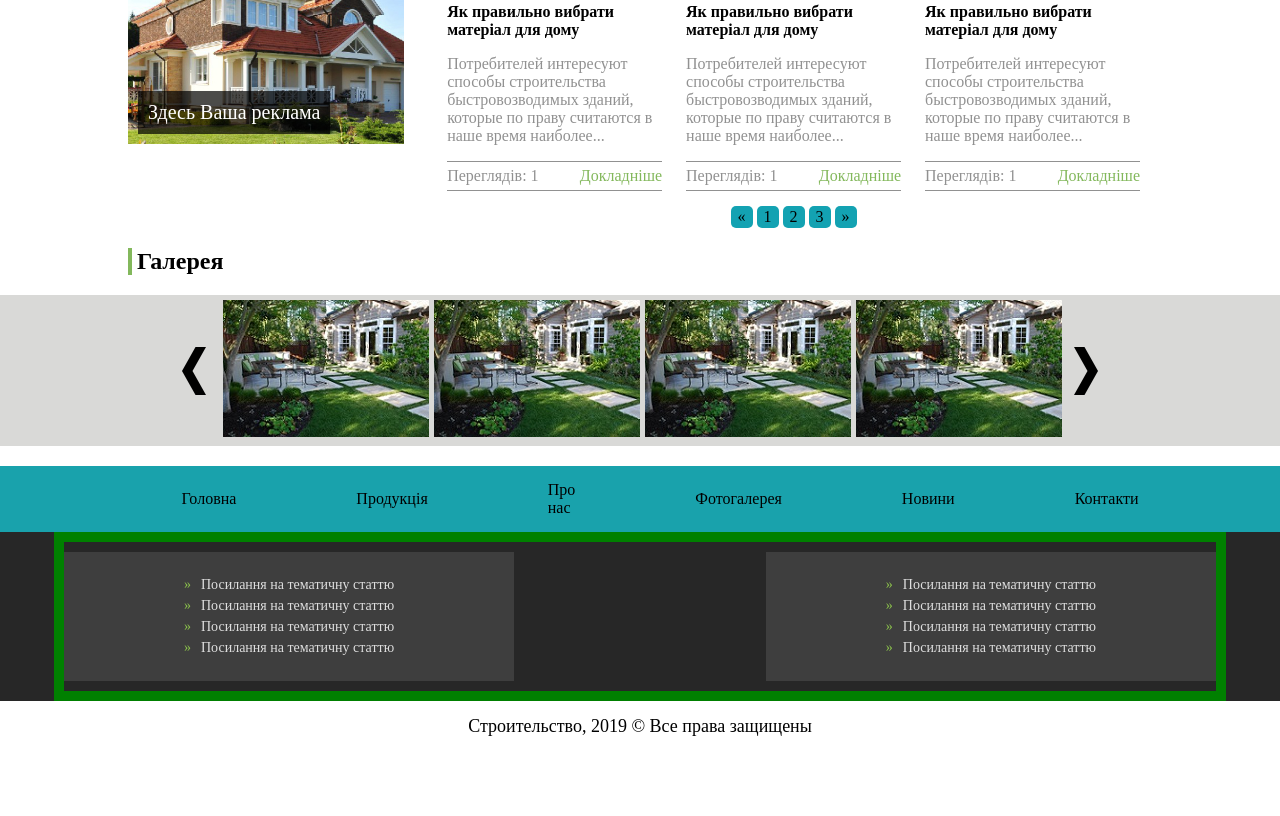
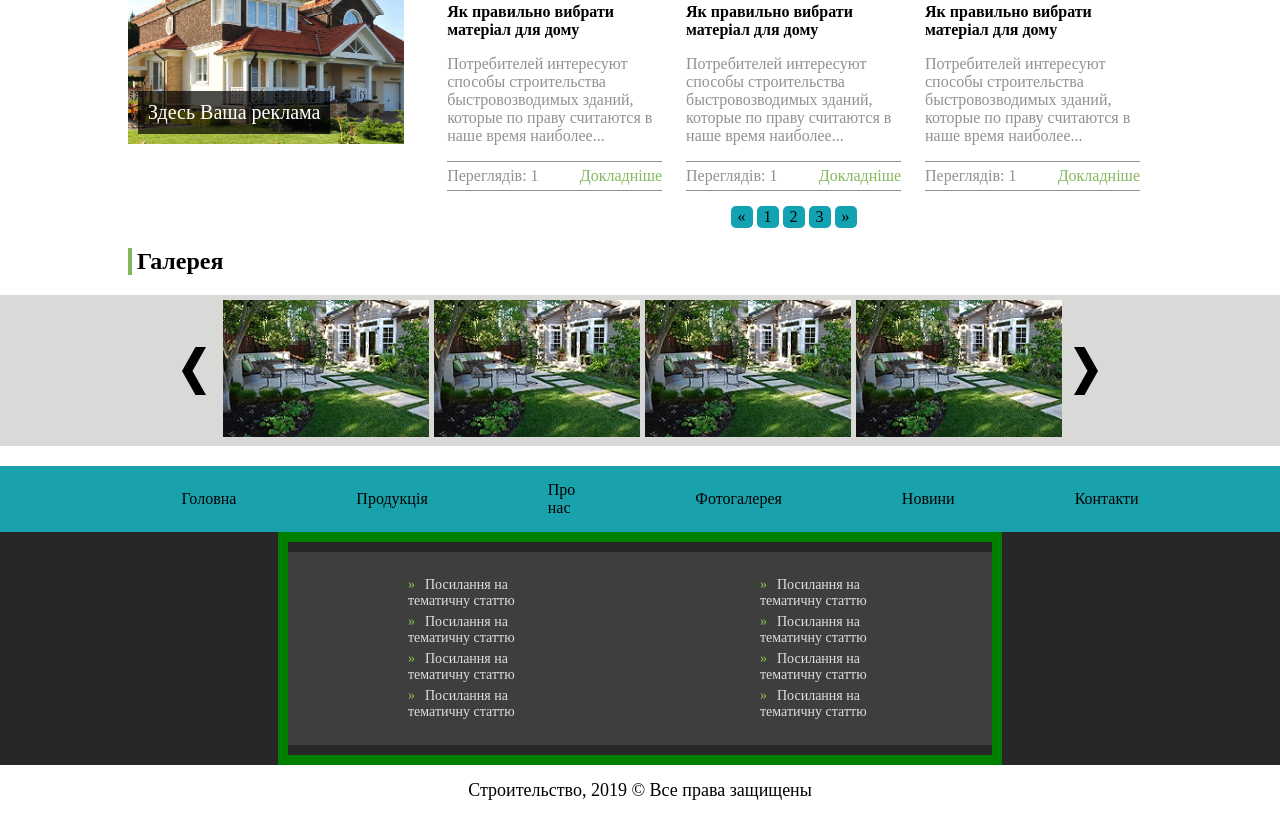
Before and after one commit to genyk1p/construction, a plain HTML site: page index.html in a window 1280 px wide. Shown: the part 1028-1844 px from the top of the page. Before the commit the page ends 1780 px from the top, so only its background shows below. Drawn offline with Linux system fonts and the light colour scheme.

Commit message:
My second upload

```diff
--- a/css/style.css
+++ b/css/style.css
@@ -314,7 +314,7 @@ footer {
 }
 footer .footer_links {
     margin: 0 auto;
-    flex: 0 0 55%;
+    width: 55%;
     display: flex;
     justify-content: space-between;
 }
```
